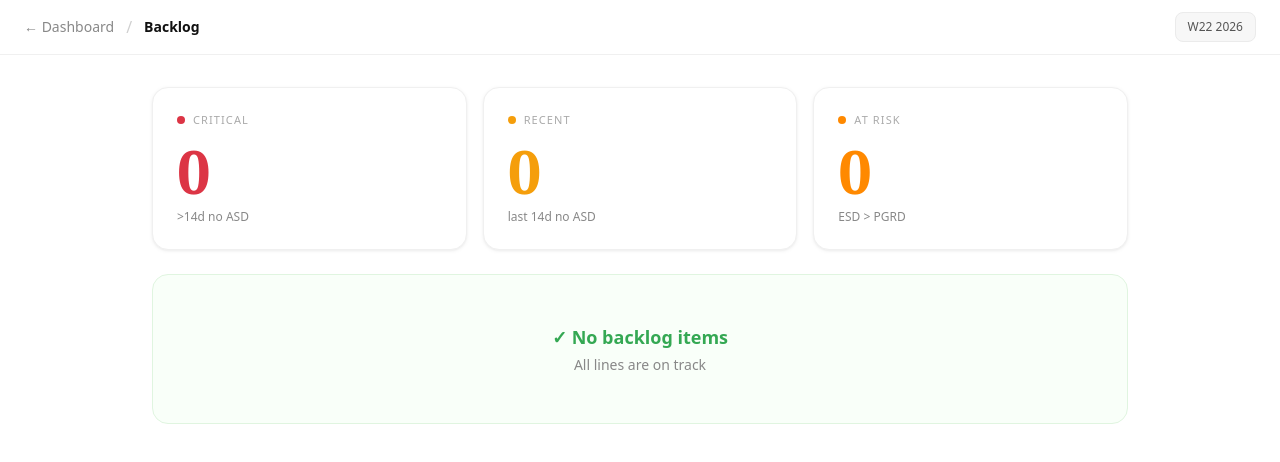
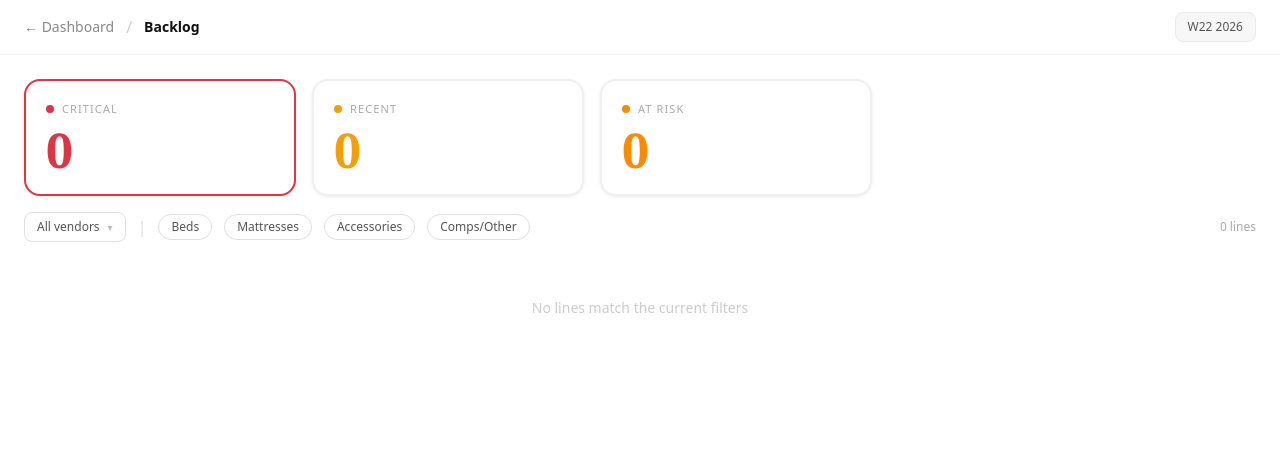
Before and after one commit to Ana-Is-Asleep/Production-Control-Tower, a Next.js app in the folder dds-tool/: page /backlog in a window 1280 px wide. Shown: the top 462 px of the page. Built offline with nearby package versions, Linux system fonts and the light colour scheme.

Commit message:
redesign: backlog page with vendor/category filters and tabbed view

```diff
--- a/dds-tool/src/app/backlog/page.tsx
+++ b/dds-tool/src/app/backlog/page.tsx
@@ -1,41 +1,100 @@
 'use client';
 
+import { useState, useMemo, useRef, useEffect } from 'react';
 import { useRouter } from 'next/navigation';
 import { useData } from '../../context/DataContext';
 import { useFilters } from '../../hooks/useFilters';
 import { useKPIs } from '../../hooks/useKPIs';
 import { formatDateShort } from '../../lib/dateUtils';
+import { categorizeSKU, SKU_CATEGORIES, type SKUCategory } from '../../lib/skuUtils';
 import type { PurchaseLine } from '../../types';
 
-function BacklogTable({ lines, label, color }: { lines: PurchaseLine[]; label: string; color: string }) {
-  if (lines.length === 0) return null;
+const CATEGORY_COLORS: Record<SKUCategory, string> = {
+  'Beds': '#6366F1',
+  'Mattresses': '#FF8900',
+  'Accessories': '#34A853',
+  'Comps/Other': '#8A8A8A',
+};
+
+type BacklogTab = 'critical' | 'recent' | 'at-risk';
+
+// reusable vendor dropdown, same pattern as dashboard
+function VendorDropdown({ vendors, selected, onChange }: { vendors: string[]; selected: string[]; onChange: (v: string[]) => void }) {
+  const [open, setOpen] = useState(false);
+  const ref = useRef<HTMLDivElement>(null);
+
+  useEffect(() => {
+    const h = (e: MouseEvent) => { if (ref.current && !ref.current.contains(e.target as Node)) setOpen(false); };
+    document.addEventListener('mousedown', h);
+    return () => document.removeEventListener('mousedown', h);
+  }, []);
+
+  const label = selected.length === 0 ? 'All vendors' : selected.length === 1 ? selected[0] : `${selected.length} vendors`;
+  const toggle = (v: string) => onChange(selected.includes(v) ? selected.filter((x) => x !== v) : [...selected, v]);
+
+  return (
+    <div ref={ref} className="relative">
+      <button
+        onClick={() => setOpen((v) => !v)}
+        className={`flex items-center gap-2 text-xs px-3 py-1.5 rounded-lg border font-medium transition-all ${selected.length > 0 ? 'bg-[#111] text-white border-[#111]' : 'border-[#E0E0E0] text-[#555] hover:border-[#111]'}`}
+      >
+        <span className="max-w-[200px] truncate">{label}</span>
+        <span className="opacity-40 text-[10px]">▾</span>
+      </button>
+      {open && (
+        <div className="absolute left-0 top-full mt-1 bg-white border border-[#F0F0F0] rounded-xl shadow-lg z-50 w-64 py-1 max-h-64 overflow-y-auto" style={{ boxShadow: 'var(--shadow-card-hover)' }}>
+          <button onClick={() => onChange([])} className={`w-full text-left px-4 py-2 text-xs font-medium ${selected.length === 0 ? 'text-brand' : 'text-[#555] hover:bg-[#F9F9F9]'}`}>
+            All vendors {selected.length === 0 && '✓'}
+          </button>
+          <div className="border-t border-[#F5F5F5] my-1" />
+          {vendors.map((v) => (
+            <button key={v} onClick={() => toggle(v)} className="w-full text-left px-4 py-2 text-xs flex items-center justify-between hover:bg-[#F9F9F9]">
+              <span className={selected.includes(v) ? 'text-[#111] font-medium' : 'text-[#555]'}>{v}</span>
+              {selected.includes(v) && <span className="text-brand">✓</span>}
+            </button>
+          ))}
+        </div>
+      )}
+    </div>
+  );
+}
+
+function BacklogTable({ lines }: { lines: PurchaseLine[] }) {
+  if (lines.length === 0) return (
+    <div className="text-center py-10 text-[#CCC] text-sm">No lines match the current filters</div>
+  );
+
   return (
     <div className="bg-white rounded-2xl border border-[#F0F0F0] overflow-hidden" style={{ boxShadow: 'var(--shadow-card)' }}>
-      <div className={`px-5 py-3 flex items-center gap-2 border-b border-[#F0F0F0]`}>
-        <span className={`w-2 h-2 rounded-full ${color}`} />
-        <p className="text-[11px] uppercase tracking-widest text-[#AAA]">{label} <span className="text-[#CCC]">({lines.length})</span></p>
-      </div>
       <table className="w-full text-sm">
         <thead>
           <tr className="bg-[#111] text-white">
-            {['PO', 'SKU', 'Vendor', 'Destination', 'PGRD', 'ESD'].map((h) => (
-              <th key={h} className="px-4 py-2.5 text-left text-[11px] font-semibold uppercase tracking-wide">{h}</th>
+            {['PO', 'SKU', 'Category', 'Vendor', 'Destination', 'PGRD', 'ESD'].map((h) => (
+              <th key={h} className="px-4 py-2.5 text-left text-[11px] font-semibold uppercase tracking-wide whitespace-nowrap">{h}</th>
             ))}
           </tr>
         </thead>
         <tbody>
-          {lines.map((l) => (
-            <tr key={`${l.po}-${l.line}`} className="border-b border-[#F7F7F7] hover:bg-[#FAFAFA]">
-              <td className="px-4 py-2.5 font-medium text-[#111]">{l.po}</td>
-              <td className="px-4 py-2.5 text-[#555]">{l.sku}</td>
+          {lines.map((l) => {
+            const cat = categorizeSKU(l.sku);
+            return (
+              <tr key={`${l.po}-${l.line}`} className="border-b border-[#F7F7F7] hover:bg-[#FAFAFA] transition-colors">
+                <td className="px-4 py-2.5 font-semibold text-[#111] whitespace-nowrap">{l.po}</td>
+                <td className="px-4 py-2.5 text-[#555] font-mono text-xs">{l.sku}</td>
+                <td className="px-4 py-2.5">
+                  <span className="text-[10px] font-medium px-2 py-0.5 rounded-full text-white" style={{ background: CATEGORY_COLORS[cat] }}>{cat}</span>
+                </td>
                 <td className="px-4 py-2.5 text-[#555]">{l.supplier}</td>
                 <td className="px-4 py-2.5 text-[#555]">{l.destination}</td>
-              <td className="px-4 py-2.5 text-[#555]">{formatDateShort(l.pgrd)}</td>
-              <td className="px-4 py-2.5">
-                {l.esd ? formatDateShort(l.esd) : <span className="text-xs bg-[#FEE2E2] text-fail px-2 py-0.5 rounded-full">No ESD</span>}
+                <td className="px-4 py-2.5 text-[#555] whitespace-nowrap">{formatDateShort(l.pgrd)}</td>
+                <td className="px-4 py-2.5 whitespace-nowrap">
+                  {l.esd
+                    ? <span className="text-[#555]">{formatDateShort(l.esd)}</span>
+                    : <span className="text-xs bg-[#FEE2E2] text-fail px-2 py-0.5 rounded-full font-medium">No ESD</span>}
                 </td>
               </tr>
-          ))}
+            );
+          })}
         </tbody>
       </table>
     </div>
@@ -48,14 +107,37 @@ export default function BacklogPage() {
   const { weeklyLines, accumulatingLines, lastWeek, lastYear } = useFilters(allLines);
   const kpis = useKPIs(weeklyLines, accumulatingLines);
   const { critical, recent, atRisk } = kpis.backlogSummary;
-  const total = critical.length + recent.length + atRisk.length;
+
+  const [activeTab, setActiveTab] = useState<BacklogTab>('critical');
+  const [selectedVendors, setSelectedVendors] = useState<string[]>([]);
+  const [selectedCategories, setSelectedCategories] = useState<SKUCategory[]>([]);
+
+  const allLines_ = [...critical, ...recent, ...atRisk];
+  const allVendors = useMemo(() => [...new Set(allLines_.map((l) => l.supplier))].sort(), [critical, recent, atRisk]);
+
+  const applyFilters = (lines: PurchaseLine[]) => {
+    let result = lines;
+    if (selectedVendors.length > 0) result = result.filter((l) => selectedVendors.includes(l.supplier));
+    if (selectedCategories.length > 0) result = result.filter((l) => selectedCategories.includes(categorizeSKU(l.sku)));
+    return result;
+  };
+
+  const toggleCat = (c: SKUCategory) =>
+    setSelectedCategories((prev) => prev.includes(c) ? prev.filter((x) => x !== c) : [...prev, c]);
+
+  const tabLines = applyFilters(activeTab === 'critical' ? critical : activeTab === 'recent' ? recent : atRisk);
+
+  const TABS = [
+    { key: 'critical' as BacklogTab, label: 'Critical', count: applyFilters(critical).length, total: critical.length, color: 'text-fail', dot: 'bg-fail', border: 'border-fail' },
+    { key: 'recent'   as BacklogTab, label: 'Recent',   count: applyFilters(recent).length,   total: recent.length,   color: 'text-warn', dot: 'bg-warn', border: 'border-warn' },
+    { key: 'at-risk'  as BacklogTab, label: 'At Risk',  count: applyFilters(atRisk).length,   total: atRisk.length,   color: 'text-brand', dot: 'bg-brand', border: 'border-brand' },
+  ];
 
   return (
     <div className="min-h-screen bg-white page-enter">
+      {/* header */}
       <header className="bg-white border-b border-[#F0F0F0] px-6 py-3 flex items-center gap-3 sticky top-0 z-30">
-        <button onClick={() => router.push('/')} className="text-sm text-[#888] hover:text-[#111] transition-colors">
-          ← Dashboard
-        </button>
+        <button onClick={() => router.push('/')} className="text-sm text-[#888] hover:text-[#111] transition-colors">← Dashboard</button>
         <span className="text-[#D0D0D0]">/</span>
         <span className="text-sm font-semibold text-[#111]">Backlog</span>
         <div className="flex-1" />
@@ -64,34 +146,55 @@ export default function BacklogPage() {
         </span>
       </header>
 
-      <div className="max-w-5xl mx-auto px-6 py-8 space-y-6">
-        <div className="grid grid-cols-3 gap-4">
-          {[
-            { label: 'Critical', count: critical.length, color: 'text-fail', dot: 'bg-fail', sub: '>14d no ASD' },
-            { label: 'Recent', count: recent.length, color: 'text-warn', dot: 'bg-warn', sub: 'last 14d no ASD' },
-            { label: 'At Risk', count: atRisk.length, color: 'text-brand', dot: 'bg-brand', sub: 'ESD > PGRD' },
-          ].map((item) => (
-            <div key={item.label} className="bg-white rounded-2xl border border-[#F0F0F0] p-6" style={{ boxShadow: 'var(--shadow-card)' }}>
-              <div className="flex items-center gap-2 mb-3">
-                <span className={`w-2 h-2 rounded-full ${item.dot}`} />
-                <p className="text-[11px] uppercase tracking-widest text-[#AAA]">{item.label}</p>
+      {/* summary cards */}
+      <div className="px-6 pt-6 grid grid-cols-3 gap-4 max-w-4xl">
+        {TABS.map((t) => (
+          <button
+            key={t.key}
+            onClick={() => setActiveTab(t.key)}
+            className={`text-left bg-white rounded-2xl border-2 p-5 transition-all ${activeTab === t.key ? t.border : 'border-[#F0F0F0] hover:border-[#E0E0E0]'}`}
+            style={{ boxShadow: 'var(--shadow-card)' }}
+          >
+            <div className="flex items-center gap-2 mb-2">
+              <span className={`w-2 h-2 rounded-full ${t.dot}`} />
+              <span className="text-[11px] uppercase tracking-widest text-[#AAA]">{t.label}</span>
             </div>
-              <p className={`font-serif text-6xl font-bold ${item.color}`}>{item.count}</p>
-              <p className="text-xs text-[#888] mt-2">{item.sub}</p>
-            </div>
+            <p className={`font-serif text-5xl font-bold ${t.color}`}>{t.count}</p>
+            {t.count !== t.total && <p className="text-xs text-[#AAA] mt-1">of {t.total} total</p>}
+          </button>
         ))}
       </div>
 
-        {total === 0 && (
-          <div className="text-center py-12 bg-[#F9FFF9] rounded-2xl border border-[#E0F5E0]">
-            <p className="text-pass font-semibold text-lg">✓ No backlog items</p>
-            <p className="text-sm text-[#888] mt-1">All lines are on track</p>
+      {/* filters */}
+      <div className="px-6 py-4 flex items-center gap-3 flex-wrap">
+        <VendorDropdown vendors={allVendors} selected={selectedVendors} onChange={setSelectedVendors} />
+        <span className="text-[#E0E0E0]">|</span>
+        {SKU_CATEGORIES.map((c) => (
+          <button
+            key={c}
+            onClick={() => toggleCat(c)}
+            className="text-xs px-3 py-1 rounded-full border font-medium transition-all"
+            style={selectedCategories.includes(c)
+              ? { background: CATEGORY_COLORS[c], color: 'white', borderColor: CATEGORY_COLORS[c] }
+              : { borderColor: '#E0E0E0', color: '#555' }}
+          >
+            {c}
+          </button>
+        ))}
+        {(selectedVendors.length > 0 || selectedCategories.length > 0) && (
+          <button
+            onClick={() => { setSelectedVendors([]); setSelectedCategories([]); }}
+            className="text-xs text-[#AAA] hover:text-fail transition-colors ml-1"
+          >
+            Clear filters ✕
+          </button>
+        )}
+        <span className="ml-auto text-xs text-[#AAA]">{tabLines.length} line{tabLines.length !== 1 ? 's' : ''}</span>
       </div>
-        )}
 
-        <BacklogTable lines={critical} label="Critical" color="bg-fail" />
-        <BacklogTable lines={recent} label="Recent" color="bg-warn" />
-        <BacklogTable lines={atRisk} label="At Risk" color="bg-brand" />
+      {/* table */}
+      <div className="px-6 pb-8">
+        <BacklogTable lines={tabLines} />
       </div>
     </div>
   );
```
Lines whose indentation alone changed are shown as unchanged.
